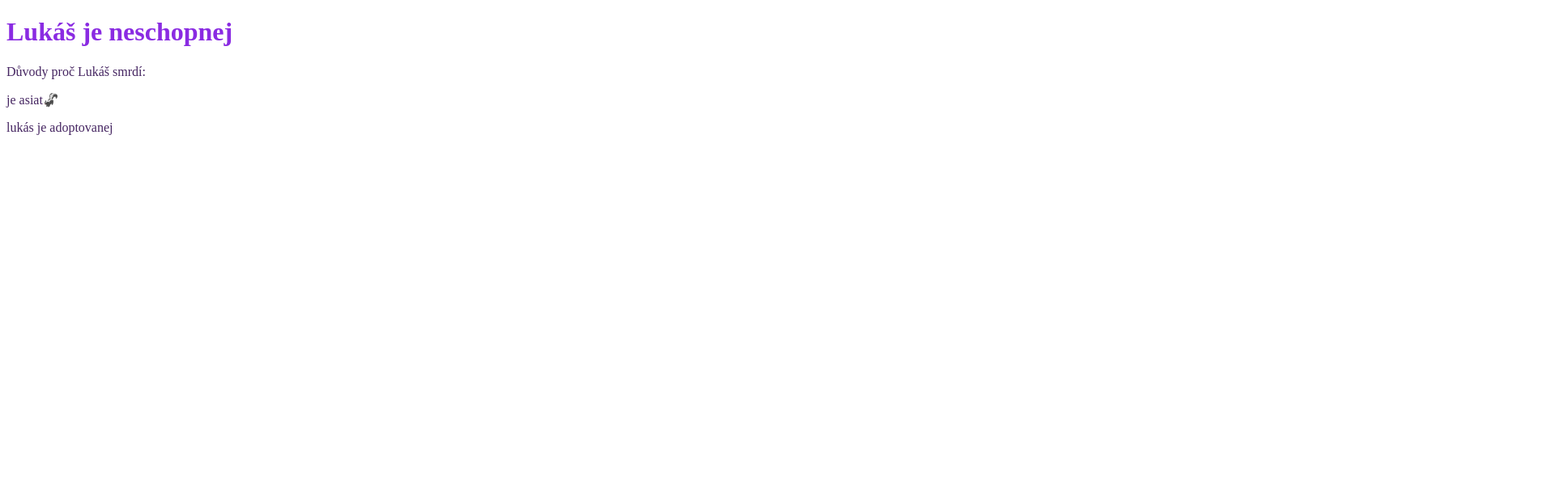
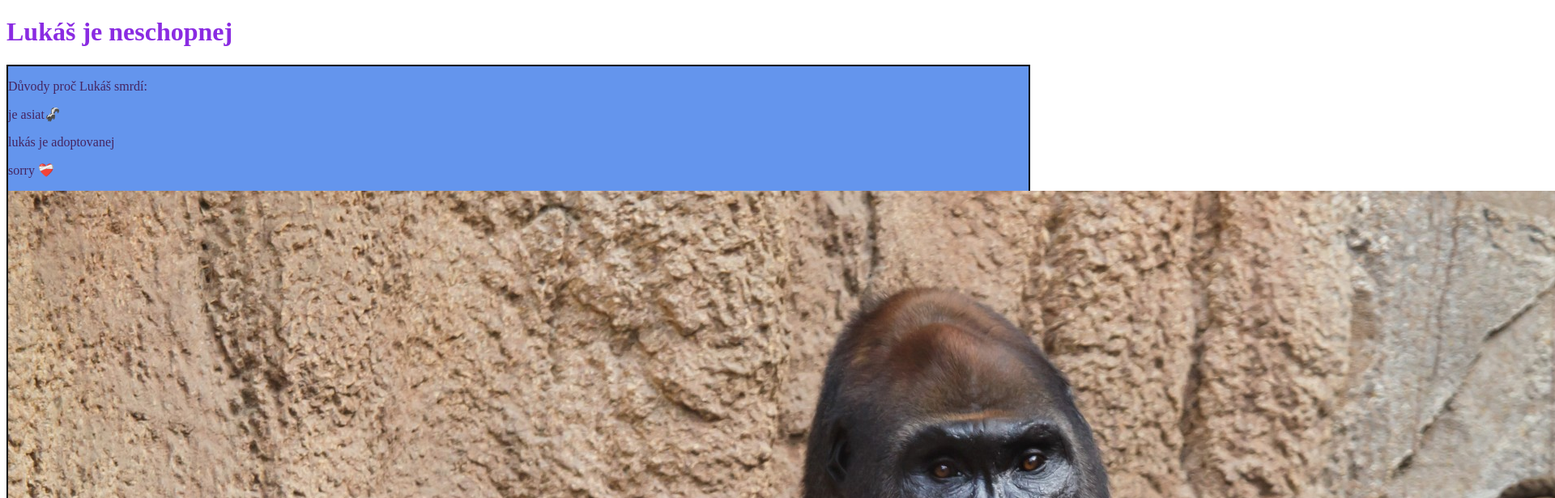
Before and after one commit to Fun-Ding-Dung/Velka-4, a plain HTML site: page THE UKOL.html in a window 1280 px wide. Shown: the top 616 px of the page at 81% size, 1920 px wide, since content can reach past the window. Drawn offline with Linux system fonts and the light colour scheme.

Commit message:
pridavejte krasu!

```diff
--- a/THE UKOL.html
+++ b/THE UKOL.html
@@ -8,18 +8,23 @@
         h1 {
     color: blueviolet;
     }
-    div {
+    .nevim {
+        background-color: cornflowerblue;
         color: rgb(69, 37, 97);
+        justify-content: center;
+        align-items: center;
+        border: 2px solid black;
     }
     </style>
 </head>
 <body>
     <h1>Lukáš je neschopnej</h1>
-    <div>
+    <div class="nevim">
         <p>Důvody proč Lukáš smrdí:</p>
         <p>je asiat🦨</p>
         <p>lukás je adoptovanej</p>
-        <img src="Borila.jpg" alt="">
+        <p>sorry ❤️‍🩹</p>
+        <img src="gorila.jpg" alt="">
     </div>
 
 
```
